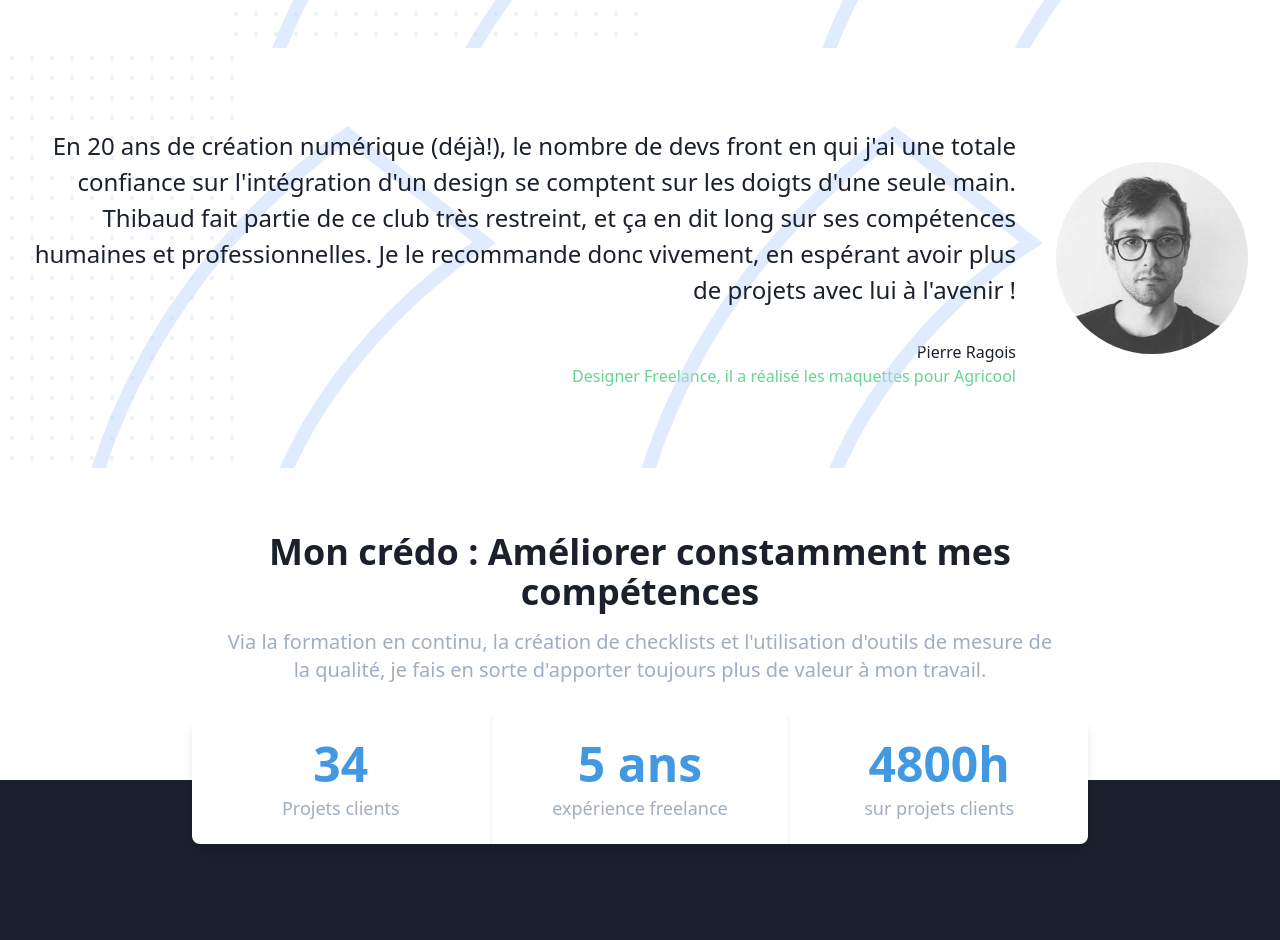
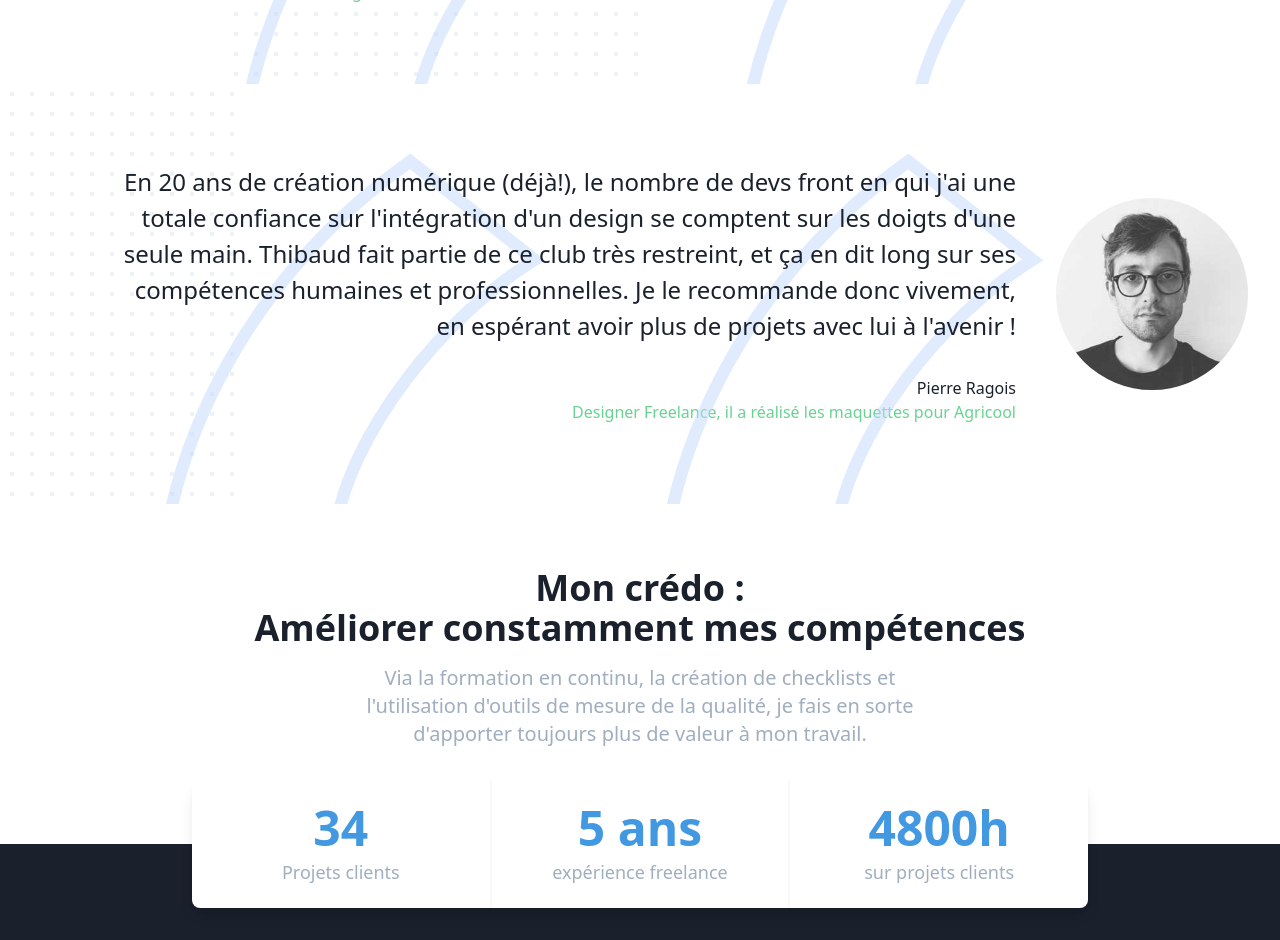
Before and after one commit to tidusia/thibaud-on-next, a Next.js app: page / in a window 1280 px wide. Shown: the part 2760-3700 px from the top of the page. Built offline with nearby package versions, Linux system fonts and the light colour scheme; what @tailwindcss/ui would draw is missing.

Commit message:
Improve readability of some sections

```diff
--- a/components/Projects/index.tsx
+++ b/components/Projects/index.tsx
@@ -13,7 +13,7 @@ const Projects = ({ heading, title, subtitle, projects, id }: Props) => (
   <div className="bg-gray-900 sm:pt-16">
     <div
       id={id}
-      className="max-w-xl md:max-w-screen-xl mx-auto pt-12 sm:pt-16 lg:pt-24 px-4 sm:px-6 lg:px-8"
+      className="max-w-xl md:max-w-screen-lg mx-auto pt-12 sm:pt-16 lg:pt-24 px-4 sm:px-6 lg:px-8"
     >
       <div className="md:text-center ">
         {!!heading && (
@@ -28,7 +28,7 @@ const Projects = ({ heading, title, subtitle, projects, id }: Props) => (
           <p className="mt-2 text-xl leading-7 text-gray-300">{subtitle}</p>
         )}
       </div>
-      <div className="mt-8 pb-12 sm:mt-12 lg:mt-16 md:grid md:grid-cols-2 md:gap-5">
+      <div className="mt-8 pb-12 sm:mt-12 lg:mt-16 md:grid md:grid-cols-2 md:gap-5 lg:gap-12">
         {projects.map((project) => (
           <Project {...project} key={project.title} />
         ))}
--- a/components/Stats/index.tsx
+++ b/components/Stats/index.tsx
@@ -43,10 +43,12 @@ const StatItem = ({ value, label, index, lastIndex }: StatItemProps) => {
 const Stats = ({ title, subtitle, stats = [] }: Props) => (
   <div className="bg-gray-50 pt-12 sm:pt-16">
     <div className="max-w-xl lg:max-w-4xl mx-auto px-4 sm:px-6 lg:px-8 md:text-center">
-      <h2 className="text-3xl leading-9 font-extrabold text-gray-900 sm:text-4xl sm:leading-10">
+      <h2 className="text-3xl leading-9 font-extrabold text-gray-900 sm:text-4xl sm:leading-10 whitespace-pre-line">
         {title}
       </h2>
-      <p className="mt-3 text-xl leading-7 text-gray-500 sm:mt-4">{subtitle}</p>
+      <p className="max-w-xl mx-auto mt-3 text-xl leading-7 text-gray-500 sm:mt-4">
+        {subtitle}
+      </p>
     </div>
     <div className="max-w-screen-xl mx-auto my-8 sm:-mt-8 sm:mb-0 px-4 sm:px-6 lg:px-8 sm:transform sm:translate-y-1/2">
       <div className="max-w-4xl mx-auto">
--- a/components/Testimonial/index.tsx
+++ b/components/Testimonial/index.tsx
@@ -76,7 +76,7 @@ const Testimonial = ({
             />
           </svg>
           <blockquote>
-            <div className="relative z-10 text-2xl leading-9 font-medium text-gray-900">
+            <div className="relative z-10 text-2xl leading-9 font-medium text-gray-900 max-w-4xl">
               <p>{content}</p>
             </div>
             <footer className="mt-8">
--- a/pages/index.tsx
+++ b/pages/index.tsx
@@ -52,7 +52,7 @@ const Home: NextPage<Props> = ({ posts }) => (
     />
 
     <Stats
-      title="Mon crédo : Améliorer constamment mes compétences"
+      title={`Mon crédo :${"\n"} Améliorer constamment mes compétences`}
       subtitle="Via la formation en continu, la création de checklists et l'utilisation d'outils de mesure de la qualité, je fais en sorte d'apporter toujours plus de valeur à mon travail."
       stats={[
         {
```
